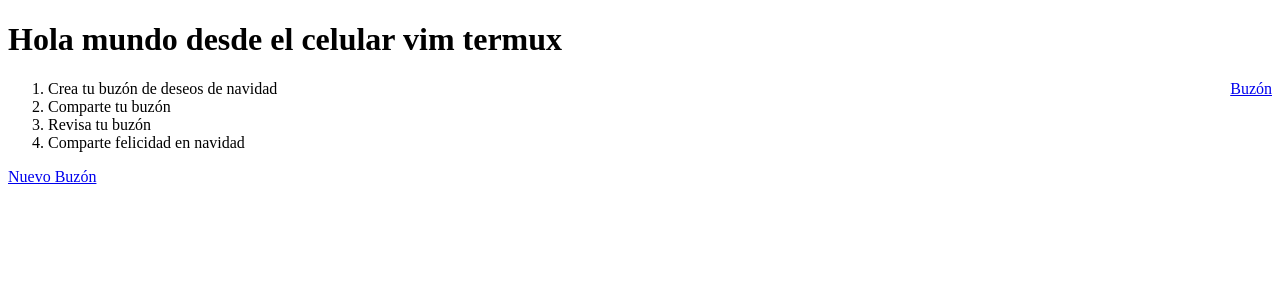
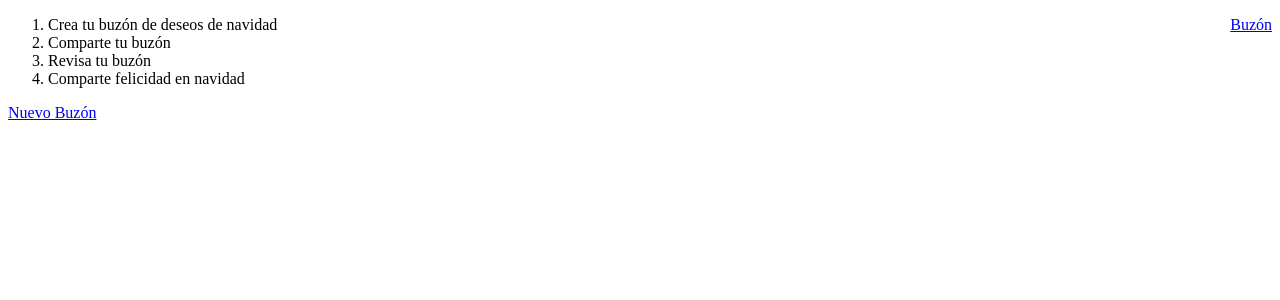
Before and after one commit to joav/chistmas-box, an Angular app: page / in a window 1280 px wide. Shown: the top 300 px of the page. Built offline with nearby package versions, Linux system fonts and the light colour scheme.

Commit message:
Eliminación titulo termux

```diff
--- a/src/app/app.component.html
+++ b/src/app/app.component.html
@@ -1,2 +1 @@
-<h1>Hola mundo desde el celular vim termux</h1>
 <router-outlet></router-outlet>
```
